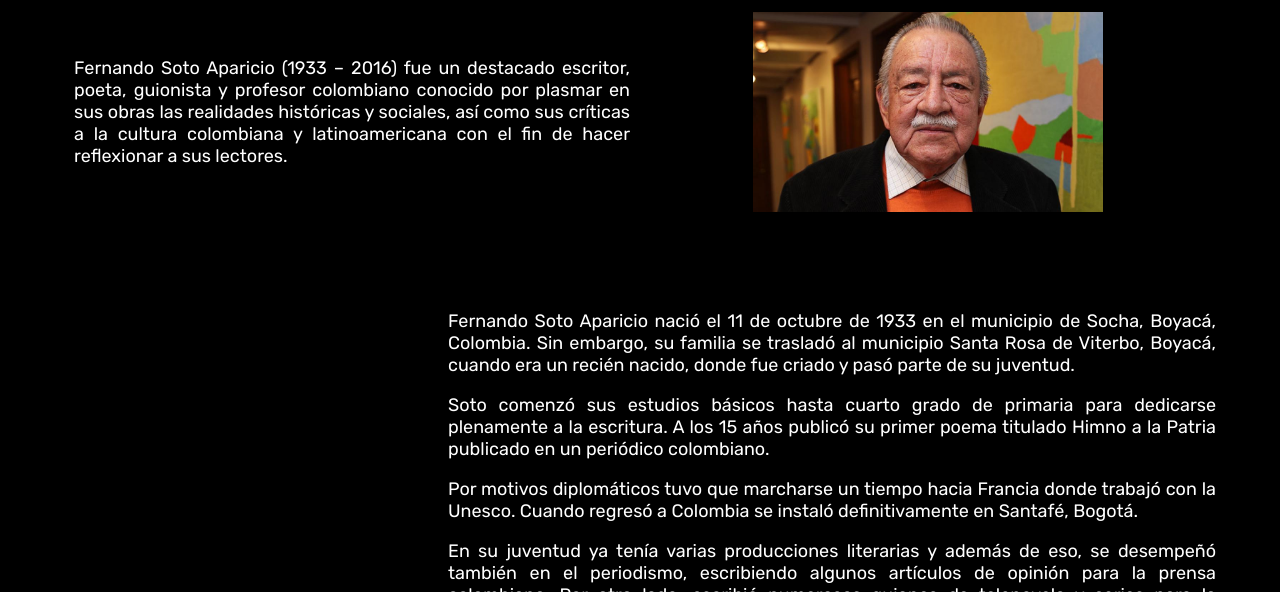
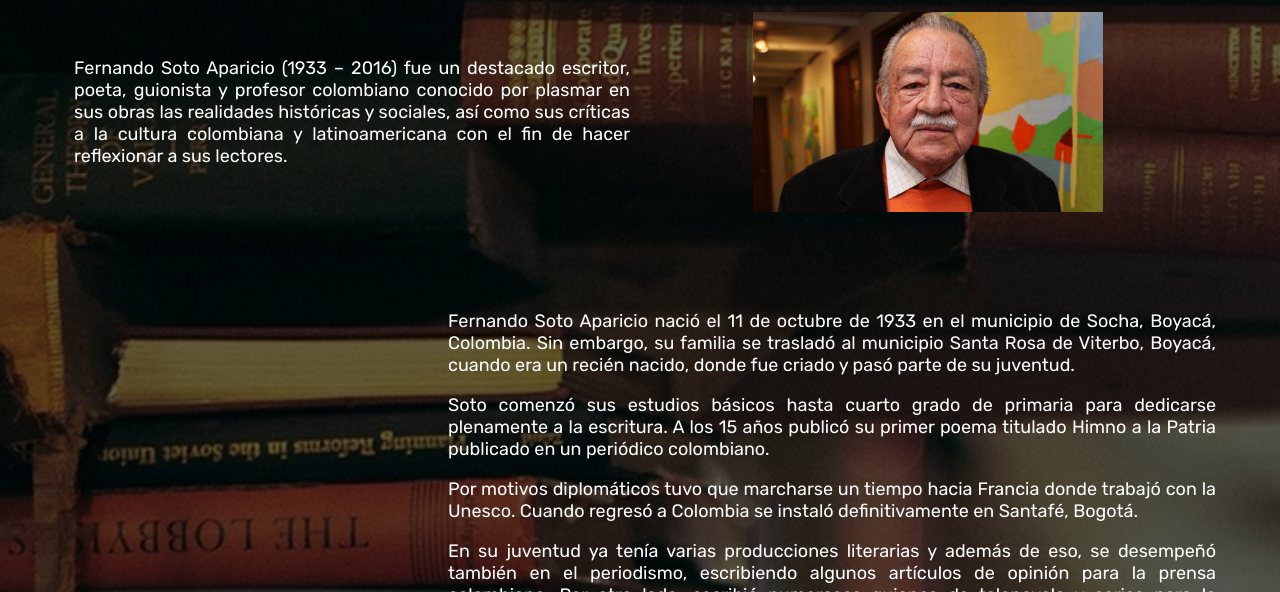
Before and after one commit to AngieLadinoP/Proyecto-web-tributo, a plain HTML site: page index.html in a window 1280 px wide. Shown: the part 208-800 px from the top of the page. Drawn offline with Linux system fonts and the light colour scheme.

Commit message:
Portada provisional

```diff
--- a/style.css
+++ b/style.css
@@ -74,10 +74,10 @@ header {
 }
 
 main {
-    /* background: linear-gradient(0deg, rgba(0, 0, 0, 0.6), rgba(0, 0, 0, 0.6)), url("/pictures/fondo.jpg");
+    background: linear-gradient(0deg, rgba(0, 0, 0, 0.6), rgba(0, 0, 0, 0.6)), url("/pictures/fondo.jpg");
     background-repeat: no-repeat;
     background-size: cover;
-    background-position: center; */
+    background-position: center;
     background-color: black;
     text-align: justify;
     font-family: "rubik", sans-serif;
```
